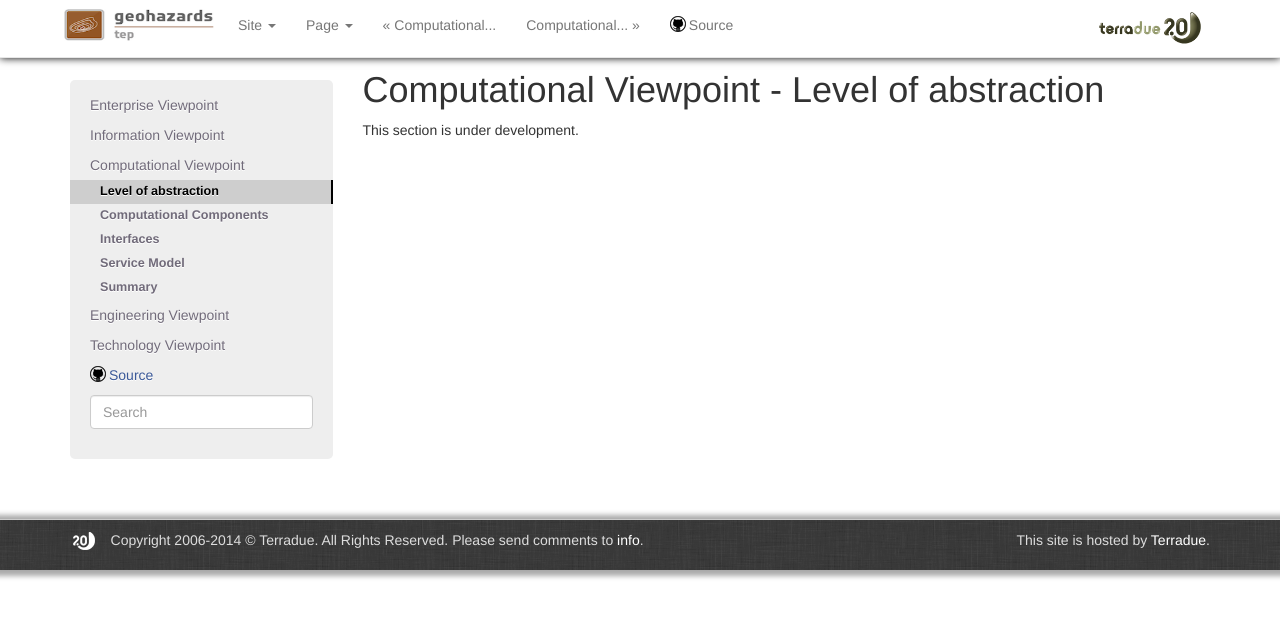
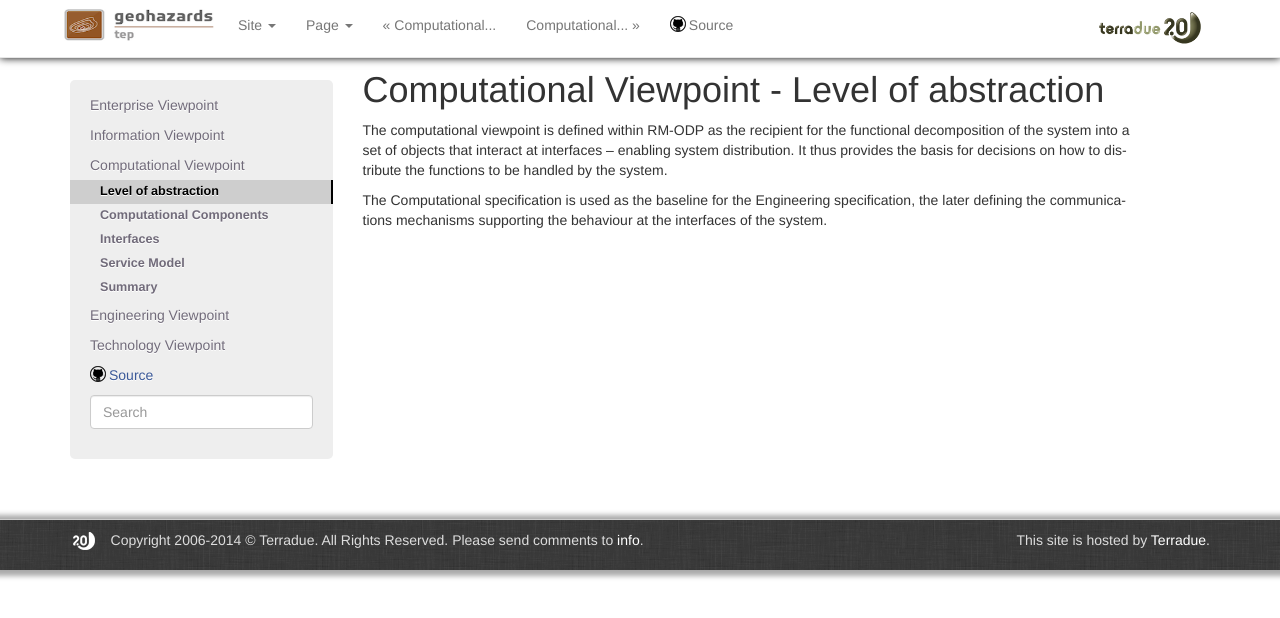
Before and after one commit to Terradue/doc-tep-geohazards-arch, a Sphinx documentation site: the page built from source/computational/cv-purpose.rst, in a window 1280 px wide. Shown: the top 618 px of the page. Built offline with Sphinx 7.4.7, drawn with Linux system fonts in a browser that asks for light colours; pages that are not in the unit, such as notebooks, are missing from menus.

Commit message:
Update cv-purpose.rst

```diff
--- a/source/computational/cv-purpose.rst
+++ b/source/computational/cv-purpose.rst
@@ -1,4 +1,6 @@
 Computational Viewpoint - Level of abstraction
 ##############################################
 
-This section is under development.
+The computational viewpoint is defined within RM-ODP as the recipient for the functional decomposition of the system into a set of objects that interact at interfaces – enabling system distribution. It thus provides the basis for decisions on how to distribute the functions to be handled by the system.
+
+The Computational specification is used as the baseline for the Engineering specification, the later defining the communications mechanisms supporting the behaviour at the interfaces of the system.
```
